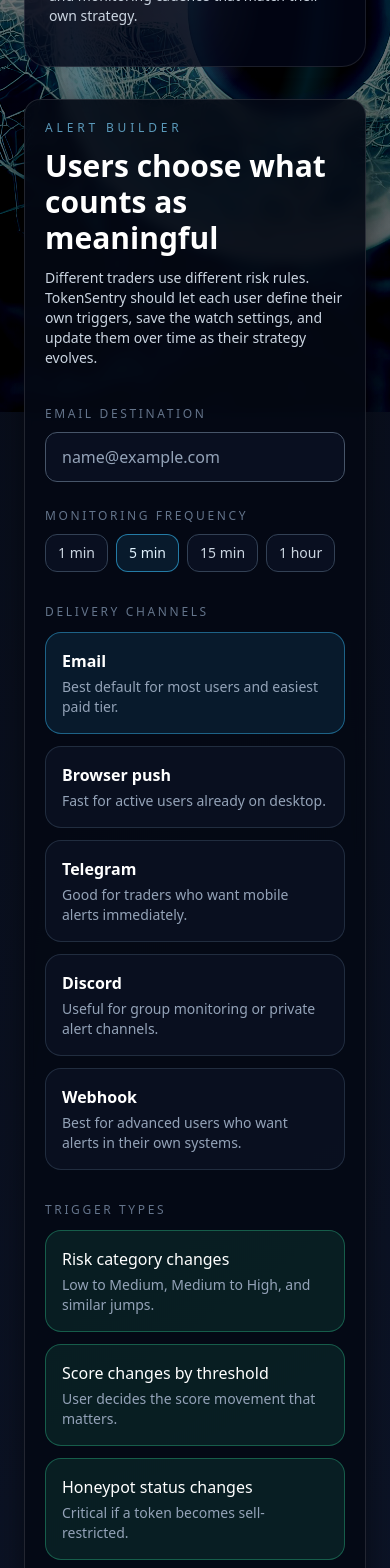
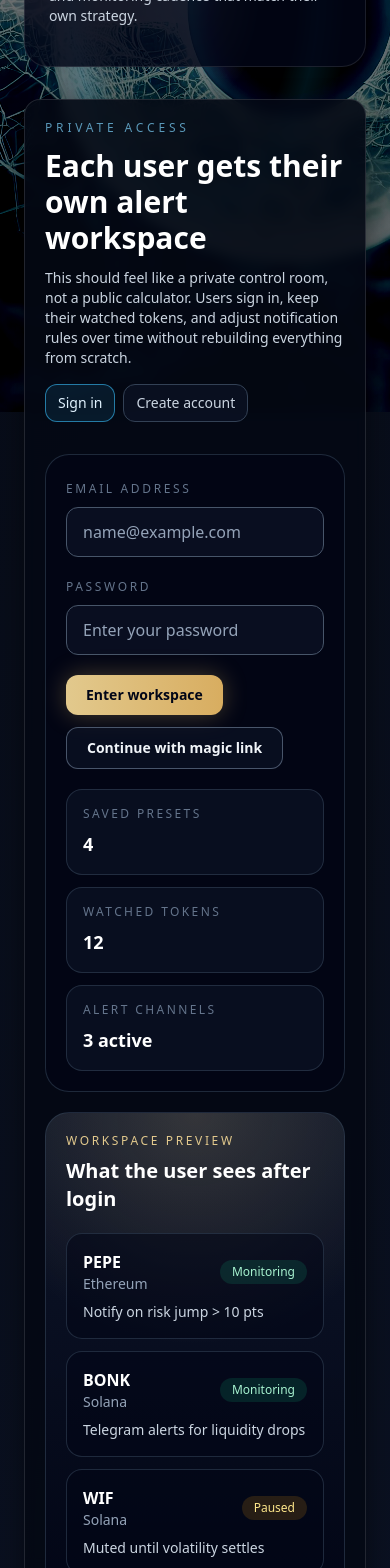
Before and after one commit to PrunyTH/TokenSentry, a Next.js app: page /alerts in a window 390 px wide. Shown: the part 432-2000 px from the top of the page. Built offline with nearby package versions, Linux system fonts and the light colour scheme; no server answers.

Commit message:
Add alerts workspace login concept

```diff
--- a/components/AlertConfigurator.tsx
+++ b/components/AlertConfigurator.tsx
@@ -8,6 +8,7 @@
 type Channel = "email" | "browser" | "telegram" | "discord" | "webhook";
 type Frequency = "1m" | "5m" | "15m" | "1h";
 type ScoreRule = "up" | "down" | "any";
+type AuthMode = "signin" | "create";
 
 const channelOptions: Array<{
   id: Channel;
@@ -32,7 +33,17 @@
   { id: "data", label: "Data quality degrades", desc: "Useful if you rely on specific upstream checks." },
 ];
 
+const sampleWatchlist = [
+  { token: "PEPE", chain: "Ethereum", status: "Monitoring", note: "Notify on risk jump > 10 pts" },
+  { token: "BONK", chain: "Solana", status: "Monitoring", note: "Telegram alerts for liquidity drops" },
+  { token: "WIF", chain: "Solana", status: "Paused", note: "Muted until volatility settles" },
+];
+
 export function AlertConfigurator() {
+  const [authMode, setAuthMode] = useState<AuthMode>("signin");
+  const [signedIn, setSignedIn] = useState(false);
+  const [password, setPassword] = useState("");
+  const [workspaceName, setWorkspaceName] = useState("Richard's alert desk");
   const [email, setEmail] = useState("");
   const [channels, setChannels] = useState<Channel[]>(["email"]);
   const [frequency, setFrequency] = useState<Frequency>("5m");
@@ -85,6 +96,166 @@
 
   return (
     <div className="space-y-6">
+      <section className="grid gap-6 xl:grid-cols-[minmax(0,1fr)_380px]">
+        <Card>
+          <div className="flex flex-col gap-4 md:flex-row md:items-end md:justify-between">
+            <div>
+              <p className="text-xs uppercase tracking-[0.32em] text-sky-300/70">Private access</p>
+              <h2 className="mt-3 text-3xl font-bold text-white">Each user gets their own alert workspace</h2>
+              <p className="mt-3 max-w-3xl text-sm text-slate-300 md:text-base">
+                This should feel like a private control room, not a public calculator. Users sign in, keep their
+                watched tokens, and adjust notification rules over time without rebuilding everything from scratch.
+              </p>
+            </div>
+            <div className="flex gap-2">
+              <button
+                type="button"
+                onClick={() => setAuthMode("signin")}
+                className={`rounded-xl border px-3 py-2 text-sm ${
+                  authMode === "signin"
+                    ? "border-sky-400/60 bg-sky-400/10 text-sky-100"
+                    : "border-slate-700 bg-slate-900/55 text-slate-300"
+                }`}
+              >
+                Sign in
+              </button>
+              <button
+                type="button"
+                onClick={() => setAuthMode("create")}
+                className={`rounded-xl border px-3 py-2 text-sm ${
+                  authMode === "create"
+                    ? "border-sky-400/60 bg-sky-400/10 text-sky-100"
+                    : "border-slate-700 bg-slate-900/55 text-slate-300"
+                }`}
+              >
+                Create account
+              </button>
+            </div>
+          </div>
+
+          <div className="mt-8 grid gap-5 lg:grid-cols-[minmax(0,1fr)_320px]">
+            <div className="rounded-3xl border border-slate-700/60 bg-slate-950/60 p-5">
+              <div className="grid gap-4 md:grid-cols-2">
+                <div>
+                  <label className="text-xs uppercase tracking-[0.22em] text-slate-500">
+                    {authMode === "signin" ? "Email address" : "Work email"}
+                  </label>
+                  <Input
+                    value={email}
+                    onChange={(e) => setEmail(e.target.value)}
+                    placeholder="name@example.com"
+                    className="mt-2"
+                  />
+                </div>
+                <div>
+                  <label className="text-xs uppercase tracking-[0.22em] text-slate-500">
+                    {authMode === "signin" ? "Password" : "Create password"}
+                  </label>
+                  <Input
+                    type="password"
+                    value={password}
+                    onChange={(e) => setPassword(e.target.value)}
+                    placeholder={authMode === "signin" ? "Enter your password" : "Minimum 12 characters"}
+                    className="mt-2"
+                  />
+                </div>
+              </div>
+
+              {authMode === "create" ? (
+                <div className="mt-4 grid gap-4 md:grid-cols-2">
+                  <div>
+                    <label className="text-xs uppercase tracking-[0.22em] text-slate-500">Workspace name</label>
+                    <Input
+                      value={workspaceName}
+                      onChange={(e) => setWorkspaceName(e.target.value)}
+                      placeholder="My TokenSentry desk"
+                      className="mt-2"
+                    />
+                  </div>
+                  <div>
+                    <label className="text-xs uppercase tracking-[0.22em] text-slate-500">Primary channel</label>
+                    <div className="mt-2 rounded-xl border border-slate-700 bg-slate-900/55 px-4 py-3 text-sm text-slate-300">
+                      Email first, then connect Telegram / Discord / webhooks later
+                    </div>
+                  </div>
+                </div>
+              ) : null}
+
+              <div className="mt-5 flex flex-wrap gap-3">
+                <Button type="button" onClick={() => setSignedIn(true)}>
+                  {authMode === "signin" ? "Enter workspace" : "Create workspace"}
+                </Button>
+                <Button type="button" variant="secondary">
+                  Continue with magic link
+                </Button>
+              </div>
+
+              <div className="mt-5 grid gap-3 sm:grid-cols-3">
+                <div className="rounded-2xl border border-slate-700/60 bg-slate-900/55 p-4">
+                  <p className="text-xs uppercase tracking-[0.2em] text-slate-500">Saved presets</p>
+                  <p className="mt-2 text-lg font-semibold text-white">4</p>
+                </div>
+                <div className="rounded-2xl border border-slate-700/60 bg-slate-900/55 p-4">
+                  <p className="text-xs uppercase tracking-[0.2em] text-slate-500">Watched tokens</p>
+                  <p className="mt-2 text-lg font-semibold text-white">12</p>
+                </div>
+                <div className="rounded-2xl border border-slate-700/60 bg-slate-900/55 p-4">
+                  <p className="text-xs uppercase tracking-[0.2em] text-slate-500">Alert channels</p>
+                  <p className="mt-2 text-lg font-semibold text-white">3 active</p>
+                </div>
+              </div>
+            </div>
+
+            <div className="rounded-3xl border border-slate-700/60 bg-[radial-gradient(circle_at_top,rgba(226,201,141,0.18),transparent_46%),linear-gradient(180deg,rgba(15,23,42,0.92),rgba(2,6,23,0.96))] p-5">
+              <p className="text-xs uppercase tracking-[0.22em] text-[#E2C98D]">Workspace preview</p>
+              <h3 className="mt-2 text-xl font-bold text-white">
+                {signedIn ? workspaceName || "Private alert workspace" : "What the user sees after login"}
+              </h3>
+              <div className="mt-5 space-y-3">
+                {sampleWatchlist.map((item) => (
+                  <div key={item.token} className="rounded-2xl border border-slate-700/60 bg-slate-950/55 p-4">
+                    <div className="flex items-center justify-between gap-3">
+                      <div>
+                        <p className="font-semibold text-white">{item.token}</p>
+                        <p className="text-sm text-slate-400">{item.chain}</p>
+                      </div>
+                      <span
+                        className={`rounded-full px-3 py-1 text-xs font-medium ${
+                          item.status === "Monitoring"
+                            ? "bg-emerald-500/15 text-emerald-200"
+                            : "bg-amber-500/15 text-amber-200"
+                        }`}
+                      >
+                        {item.status}
+                      </span>
+                    </div>
+                    <p className="mt-2 text-sm text-slate-300">{item.note}</p>
+                  </div>
+                ))}
+              </div>
+            </div>
+          </div>
+        </Card>
+
+        <Card className="h-fit">
+          <p className="text-xs uppercase tracking-[0.32em] text-slate-400">Account model</p>
+          <div className="mt-4 space-y-3 text-sm">
+            <div className="rounded-2xl border border-slate-700/60 bg-slate-900/60 p-4">
+              <p className="text-slate-400">Access</p>
+              <p className="mt-1 font-medium text-white">Email + password or magic link</p>
+            </div>
+            <div className="rounded-2xl border border-slate-700/60 bg-slate-900/60 p-4">
+              <p className="text-slate-400">Private area contents</p>
+              <p className="mt-1 font-medium text-white">Watchlists, channels, billing, alert history</p>
+            </div>
+            <div className="rounded-2xl border border-slate-700/60 bg-slate-900/60 p-4">
+              <p className="text-slate-400">Best v1 auth</p>
+              <p className="mt-1 font-medium text-white">Clerk or Supabase Auth</p>
+            </div>
+          </div>
+        </Card>
+      </section>
+
       <section className="grid gap-6 xl:grid-cols-[minmax(0,1.15fr)_360px]">
         <Card>
           <p className="text-xs uppercase tracking-[0.32em] text-sky-300/70">Alert builder</p>
```
